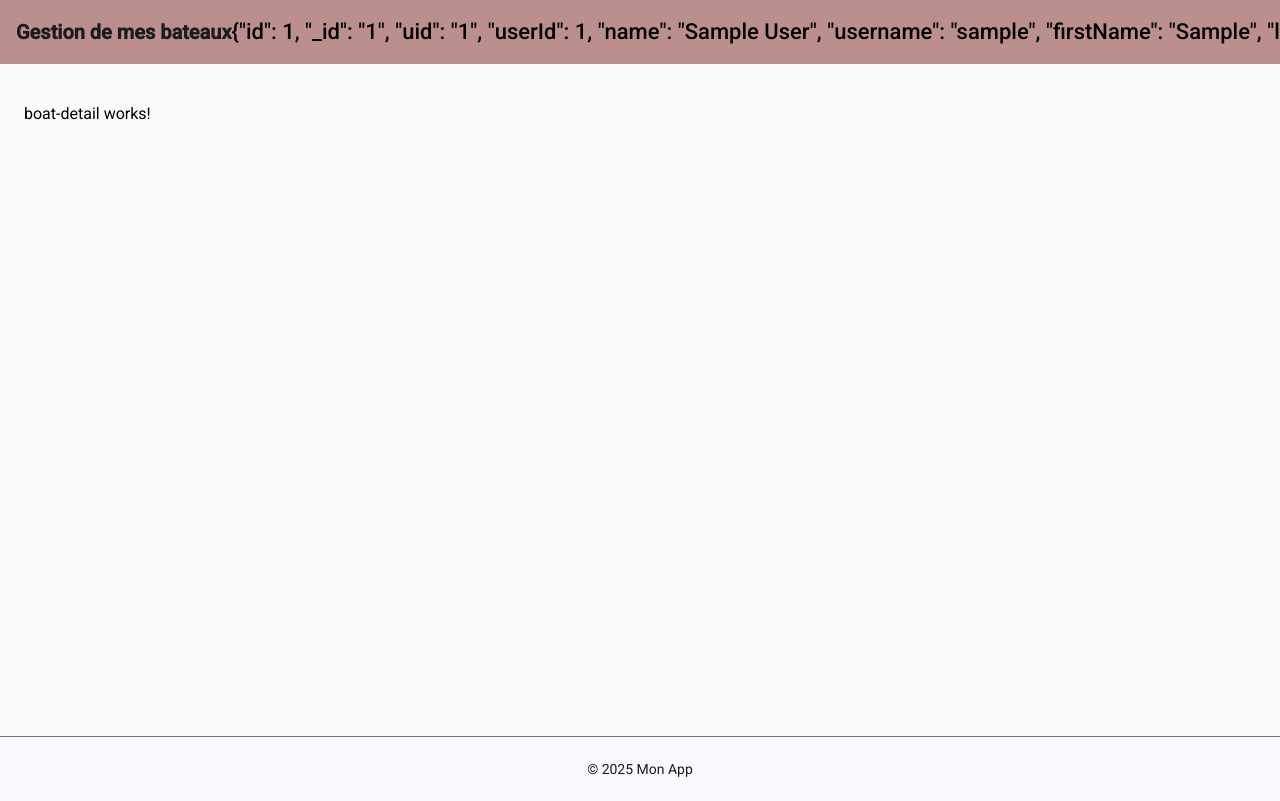
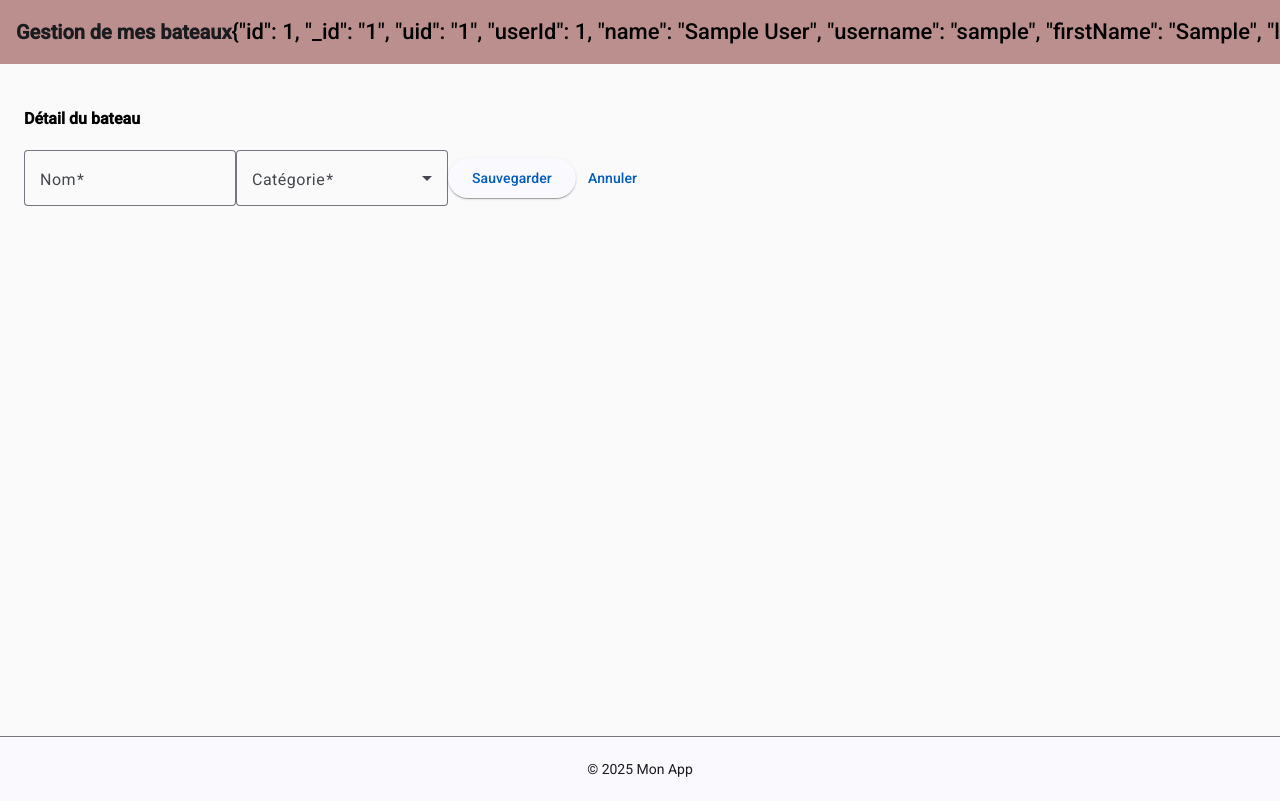
Before and after one commit to ombinte1280/boat-frontend, an Angular app: page /boat-detail in a window 1280 px wide. Shown: the top 801 px of the page. Built offline with nearby package versions, Linux system fonts and the light colour scheme; sample sign-in values are in the browser's storage.

Commit message:
:sparkles: Implementation of boat détail

```diff
--- a/src/app/app.routes.ts
+++ b/src/app/app.routes.ts
@@ -11,7 +11,8 @@ export const routes: Routes = [
     children: [
       { path: '', redirectTo: 'boat-list', pathMatch: 'full' },
       { path: 'boat-list', component: BoatListComponent },
-      { path: 'boat-detail', component: BoatDetailComponent }
+      { path: 'boat-detail', component: BoatDetailComponent },
+      { path: 'boat-detail/:id', component: BoatDetailComponent }
     ]
   },
   { path: 'login', component: AuthLoginComponent },
--- a/src/app/pages/boat/boat-detail/boat-detail.component.html
+++ b/src/app/pages/boat/boat-detail/boat-detail.component.html
@@ -1 +1,21 @@
-<p>boat-detail works!</p>
+<h4>Détail du bateau</h4>
+<form [formGroup]="boatForm" (ngSubmit)="onSubmit()">
+  <mat-form-field appearance="outline" class="full-width">
+    <mat-label>Nom</mat-label>
+    <input matInput id="name" type="text" placeholder="Nom" formControlName="name" required>
+  </mat-form-field>
+
+  <mat-form-field appearance="outline" class="dial-code">
+    <mat-label>Catégorie</mat-label>
+    <mat-select formControlName="category" required>
+      <mat-option *ngFor="let category of categories" [value]="category.code">
+        {{ category.name }}
+      </mat-option>
+    </mat-select>
+  </mat-form-field>
+
+  <button mat-raised-button color="primary" type="submit" class="submit-btn">
+    Sauvegarder
+  </button>
+  <button mat-button routerLink="/boat-list" class="profile">Annuler</button>
+</form>
--- a/src/app/pages/boat/boat-detail/boat-detail.component.ts
+++ b/src/app/pages/boat/boat-detail/boat-detail.component.ts
@@ -1,12 +1,93 @@
-import { Component } from '@angular/core';
+import {Component, OnInit} from '@angular/core';
+import {BoatService} from '../../services/boat.service';
+import {ActivatedRoute, Router, RouterLink} from '@angular/router';
+import {BoatModel} from '../models/boat.model';
+import {FormBuilder, FormGroup, FormsModule, ReactiveFormsModule, Validators} from '@angular/forms';
+import {CategoryItem, CategoryItemsSorted} from '../../../shared/models/category.item';
+import {MatButton} from '@angular/material/button';
+import {MatFormField, MatInput, MatLabel} from '@angular/material/input';
+import {MatOption, MatSelect} from '@angular/material/select';
+import {BoatRequest} from '../models/request/boat-request';
+import {NgForOf} from '@angular/common';
+
 
 @Component({
   selector: 'app-boat-detail',
-  imports: [],
+  imports: [
+    FormsModule,
+    MatButton,
+    MatFormField,
+    MatInput,
+    MatLabel,
+    ReactiveFormsModule,
+    MatSelect,
+    MatOption,
+    RouterLink,
+    NgForOf
+  ],
   templateUrl: './boat-detail.component.html',
   styleUrl: './boat-detail.component.scss',
   standalone: true
 })
-export class BoatDetailComponent {
+export class BoatDetailComponent implements OnInit{
 
+  boat: BoatModel | undefined;
+  boatForm: FormGroup;
+  categories: CategoryItem[] = CategoryItemsSorted;
+  validationErrors:any = []
+
+  constructor(private fb: FormBuilder, private boatService: BoatService, private router: Router
+    , private route: ActivatedRoute) {
+    this.boatForm = this.fb.group({
+      name: ['', [Validators.required]],
+      category: ['', Validators.required]
+    });
+  }
+
+  ngOnInit(): void {
+
+    this.route.paramMap.subscribe(params => {
+      const id = params.get('id');
+      if (id) {
+        this.boatService.getBoat(id).subscribe(boat => {
+          this.boat = boat;
+          this.boatForm.patchValue({
+            name: boat.name,
+            category: boat.category
+          });
+        });
+      }
+    });
+  }
+
+  onSubmit(): void {
+    if(this.boatForm.valid) {
+
+      const formValues = this.boatForm.value;
+      const boatId = this.boat?.id;
+
+      const request: BoatRequest = {
+        name: formValues.name,
+        category: formValues.category
+      }
+
+      if (boatId) { // Edition of a boat
+        this.boatService.patchBoat(boatId, request).subscribe({
+          next: () => this.router.navigate(['/boat-list']),
+          error: err => {
+            console.error('Error when updating boat', err);
+            this.validationErrors = err.response ? err.response.data.errors : err;
+          }
+        });
+      } else { // Creation of new boat
+        this.boatService.createBoat(request).subscribe({
+          next: () => this.router.navigate(['/boat-list']),
+          error: err => {
+            console.error('Error when creating new boat', err);
+            this.validationErrors = err.response ? err.response.data.errors : err;
+          }
+        });
+      }
+    }
+  }
 }
--- a/src/app/pages/boat/boat-list/boat-list.component.ts
+++ b/src/app/pages/boat/boat-list/boat-list.component.ts
@@ -57,7 +57,7 @@ export class BoatListComponent implements OnInit {
   }
 
   editBoat(boat: BoatModel) {
-    this.router.navigate(['/boat-detail'], { state: { boat } });
+    this.router.navigate(['/boat-detail', boat.id]);
   }
 
   deleteBoat(boat: BoatModel) {
--- a/src/app/pages/services/boat.service.ts
+++ b/src/app/pages/services/boat.service.ts
@@ -42,8 +42,8 @@ export class BoatService {
     );
   }
 
-  patchBoat(request: BoatRequest): Observable<BoatModel> {
-    return this.http.patch<BoatModel>(this.boatBaseUrl, request).pipe(
+  patchBoat(id: string, request: BoatRequest): Observable<BoatModel> {
+    return this.http.patch<BoatModel>(this.boatBaseUrl + '/' + id, request).pipe(
       catchError(error => {
         console.error('/PATCH Boat API error', error);
         return throwError(() => error);
--- /dev/null
+++ b/src/app/shared/models/category.item.ts
@@ -0,0 +1,16 @@
+export interface CategoryItem {
+  code: string;
+  name: string;
+}
+
+export const CategoryItems: CategoryItem[] = [
+  { code: 'BARK', name: 'Barque' },
+  { code: 'CATAMARAN', name: 'Catamaran' },
+  { code: 'OCEAN_LINER', name: "Paquebot"},
+  { code: 'SAILBOAT', name: 'Voilier' },
+  { code: 'YACHT', name: 'Yacht' }
+]
+
+export const CategoryItemsSorted: CategoryItem[] = CategoryItems.sort((a, b) =>
+  a.name.localeCompare(b.name, 'fr')
+);
```
